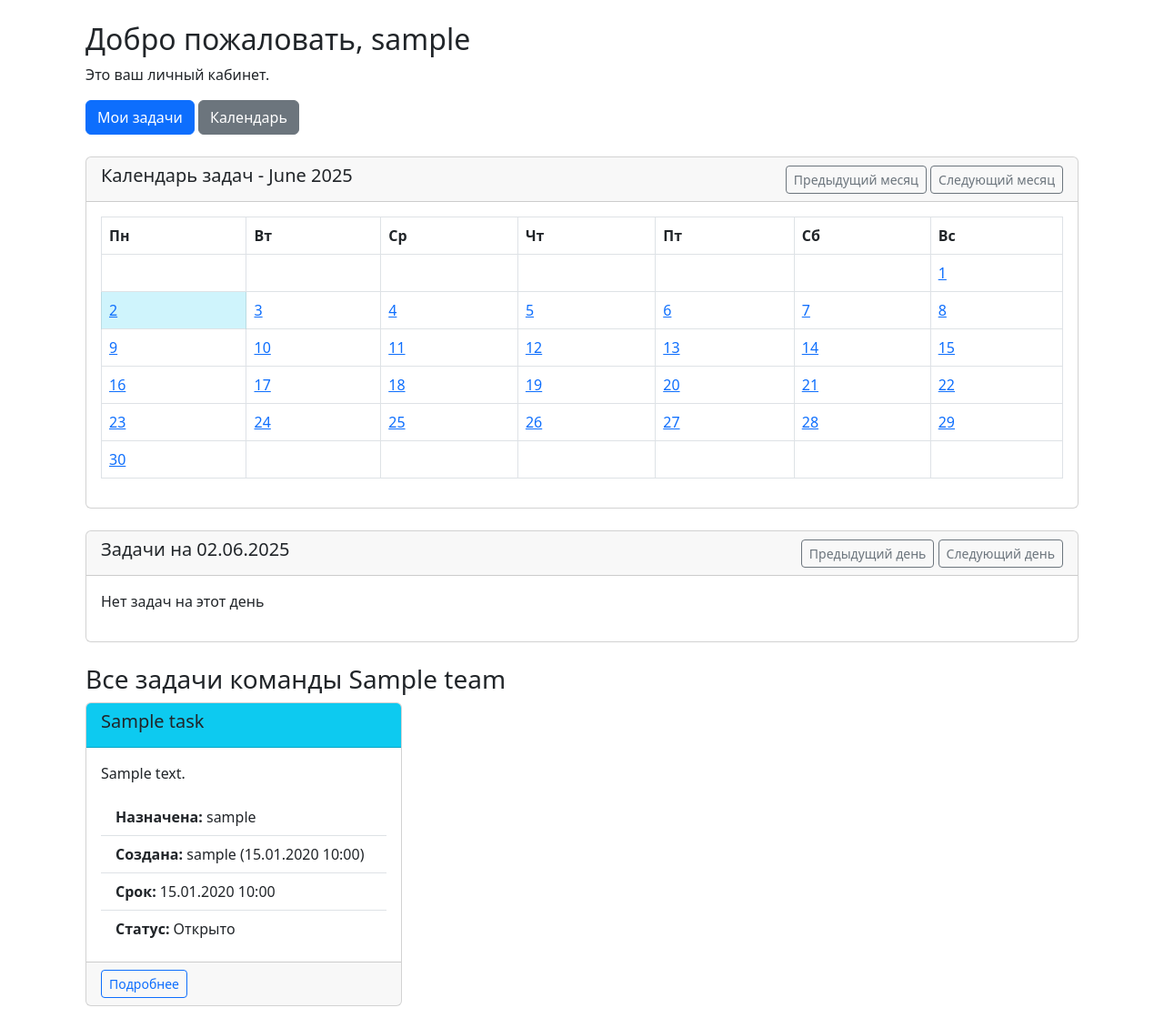
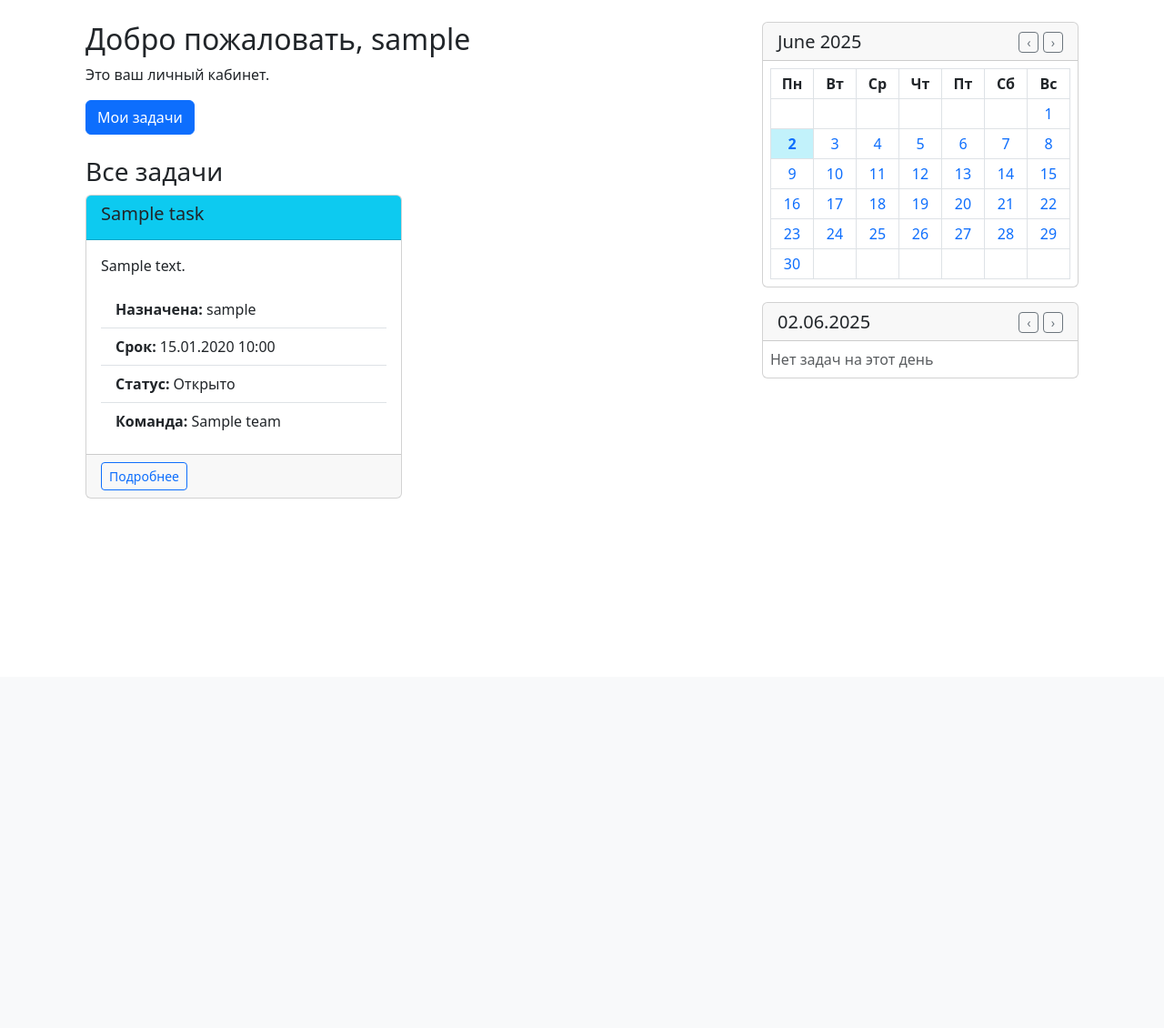
Before and after one commit to Amore52/mvp_business, a Django app: page /dashboard/ in a window 1280 px wide. Shown: the part 56-1186 px from the top of the page at 91% size. After the commit the page ends 604 px from the top, so only its background shows below. Run offline with Django 3.2, Linux system fonts and the light colour scheme; a user stored in the database is signed in; tables that the repository leaves empty hold one stand-in row (values such as "Sample post").

Commit message:
видоизменен календарь на более компактный

```diff
--- a/team_management/templates/dashboard.html
+++ b/team_management/templates/dashboard.html
@@ -2,105 +2,22 @@
 {% block title %}Главная{% endblock %}
 {% block content %}
 <div class="container">
+    <div class="row">
+        <!-- Основной контент слева -->
+        <div class="col-md-8">
             <h2>Добро пожаловать, {{ user.username }}</h2>
             <p>Это ваш личный кабинет.</p>
 
             <div class="mb-4">
                 <a href="{% url 'my_tasks' %}" class="btn btn-primary">Мои задачи</a>
-        <a href="#" class="btn btn-secondary">Календарь</a>
-    </div>
-
-    <!-- Календарь -->
-    <div class="card mb-4">
-        <div class="card-header">
-            <div class="d-flex justify-content-between align-items-center">
-                <h5>Календарь задач - {{ calendar.selected_date|date:"F Y" }}</h5>
-                <div>
-                    <a href="?year={{ calendar.prev_year }}&month={{ calendar.prev_month }}&day=1"
-                       class="btn btn-sm btn-outline-secondary">Предыдущий месяц</a>
-                    <a href="?year={{ calendar.next_year }}&month={{ calendar.next_month }}&day=1"
-                       class="btn btn-sm btn-outline-secondary">Следующий месяц</a>
-                </div>
-            </div>
-        </div>
-        <div class="card-body">
-            <table class="table table-bordered">
-                <thead>
-                    <tr>
-                        <th>Пн</th>
-                        <th>Вт</th>
-                        <th>Ср</th>
-                        <th>Чт</th>
-                        <th>Пт</th>
-                        <th>Сб</th>
-                        <th>Вс</th>
-                    </tr>
-                </thead>
-                <tbody>
-                    {% for week in calendar.weeks %}
-                    <tr>
-                        {% for day in week %}
-                        <td
-                            {% if day.is_today %}class="table-info"{% endif %}
-                            {% if day.is_selected %}class="table-primary"{% endif %}
-                        >
-                            {% if day.in_month %}
-                                <a href="?year={{ day.date.year }}&month={{ day.date.month }}&day={{ day.date.day }}">
-                                    {{ day.date.day }}
-                                </a>
-                                {% if day.tasks_count %}
-                                <div class="mt-1">
-                                    <span class="badge bg-info">Задач: {{ day.tasks_count }}</span>
-                                </div>
-                                {% endif %}
-                            {% endif %}
-                        </td>
-                        {% endfor %}
-                    </tr>
-                    {% endfor %}
-                </tbody>
-            </table>
-        </div>
-    </div>
-
-    <!-- Задачи на выбранный день -->
-    <div class="card mb-4">
-        <div class="card-header">
-            <div class="d-flex justify-content-between align-items-center">
-                <h5>Задачи на {{ calendar.selected_date|date:"d.m.Y" }}</h5>
-                <div>
-                    <a href="?year={{ calendar.prev_date.year }}&month={{ calendar.prev_date.month }}&day={{ calendar.prev_date.day }}"
-                       class="btn btn-sm btn-outline-secondary">Предыдущий день</a>
-                    <a href="?year={{ calendar.next_date.year }}&month={{ calendar.next_date.month }}&day={{ calendar.next_date.day }}"
-                       class="btn btn-sm btn-outline-secondary">Следующий день</a>
-                </div>
-            </div>
-        </div>
-        <div class="card-body">
-            {% if daily_tasks %}
-            <ul class="list-group">
-                {% for task in daily_tasks %}
-                <li class="list-group-item d-flex justify-content-between align-items-center">
-                    <div>
-                        <strong>{{ task.title }}</strong> ({{ task.get_status_display }})
-                        <div class="small">Срок: {{ task.deadline|time }}</div>
-                    </div>
-                    <span class="badge bg-primary rounded-pill">{{ task.assignee.username|default:"Не назначена" }}</span>
-                </li>
-                {% endfor %}
-            </ul>
-            {% else %}
-            <p>Нет задач на этот день</p>
-            {% endif %}
-        </div>
             </div>
 
             <!-- Все задачи команды -->
-    <h3>Все задачи команды {{ user.team.name }}</h3>
+            <h3>Все задачи</h3>
             <div class="row">
                 {% for task in tasks %}
-        <div class="col-md-4 mb-4">
-            <div class="card">
+                <div class="col-md-6 mb-4">
+                    <div class="card h-100">
                         <div class="card-header {% if task.status == 'done' %}bg-success{% elif task.status == 'in_progress' %}bg-warning{% else %}bg-info{% endif %}">
                             <h5 class="card-title">{{ task.title }}</h5>
                         </div>
@@ -116,13 +33,13 @@
                                     {% endif %}
                                 </li>
                                 <li class="list-group-item">
-                            <strong>Создана:</strong> {{ task.created_by.username }} ({{ task.created_at|date:"d.m.Y H:i" }})
-                        </li>
-                        <li class="list-group-item">
                                     <strong>Срок:</strong> {{ task.deadline|date:"d.m.Y H:i" }}
                                 </li>
                                 <li class="list-group-item">
                                     <strong>Статус:</strong> {{ task.get_status_display }}
+                                </li>
+                                <li class="list-group-item">
+                                    <strong>Команда:</strong> {{ task.team }}
                                 </li>
                             </ul>
                         </div>
@@ -134,4 +51,102 @@
                 {% endfor %}
             </div>
         </div>
+
+        <!-- Боковая панель справа -->
+        <div class="col-md-4">
+            <!-- Компактный календарь -->
+            <div class="card mb-3">
+                <div class="card-header">
+                    <div class="d-flex justify-content-between align-items-center">
+                        <h5 class="mb-0">{{ calendar.selected_date|date:"F Y" }}</h5>
+                        <div>
+                            <a href="?year={{ calendar.prev_year }}&month={{ calendar.prev_month }}&day=1"
+                               class="btn btn-sm btn-outline-secondary py-0">‹</a>
+                            <a href="?year={{ calendar.next_year }}&month={{ calendar.next_month }}&day=1"
+                               class="btn btn-sm btn-outline-secondary py-0">›</a>
+                        </div>
+                    </div>
+                </div>
+                <div class="card-body p-2">
+                    <table class="table table-bordered table-sm mb-0">
+                        <thead>
+                            <tr class="text-center">
+                                <th style="width: 14%;">Пн</th>
+                                <th style="width: 14%;">Вт</th>
+                                <th style="width: 14%;">Ср</th>
+                                <th style="width: 14%;">Чт</th>
+                                <th style="width: 14%;">Пт</th>
+                                <th style="width: 14%;">Сб</th>
+                                <th style="width: 14%;">Вс</th>
+                            </tr>
+                        </thead>
+                        <tbody>
+                            {% for week in calendar.weeks %}
+                            <tr class="text-center">
+                                {% for day in week %}
+                                <td
+                                    class="p-1 {% if day.is_today %}bg-info bg-opacity-25{% endif %} {% if day.is_selected %}bg-primary bg-opacity-25{% endif %}"
+                                    style="height: 30px;"
+                                >
+                                    {% if day.in_month %}
+                                        <a href="?year={{ day.date.year }}&month={{ day.date.month }}&day={{ day.date.day }}"
+                                           class="text-decoration-none {% if day.is_today %}fw-bold{% endif %} {% if day.is_selected %}text-primary{% endif %}">
+                                            {{ day.date.day }}
+                                        </a>
+                                        {% if day.tasks_count %}
+                                        <div class="mt-0">
+                                            <span class="badge bg-info rounded-pill" style="font-size: 0.6rem; padding: 0.15rem 0.3rem;">
+                                                {{ day.tasks_count }}
+                                            </span>
+                                        </div>
+                                        {% endif %}
+                                    {% endif %}
+                                </td>
+                                {% endfor %}
+                            </tr>
+                            {% endfor %}
+                        </tbody>
+                    </table>
+                </div>
+            </div>
+
+            <!-- Дневной просмотр -->
+            <div class="card">
+                <div class="card-header">
+                    <div class="d-flex justify-content-between align-items-center">
+                        <h5 class="mb-0">{{ calendar.selected_date|date:"d.m.Y" }}</h5>
+                        <div>
+                            <a href="?year={{ calendar.prev_date.year }}&month={{ calendar.prev_date.month }}&day={{ calendar.prev_date.day }}"
+                               class="btn btn-sm btn-outline-secondary py-0">‹</a>
+                            <a href="?year={{ calendar.next_date.year }}&month={{ calendar.next_date.month }}&day={{ calendar.next_date.day }}"
+                               class="btn btn-sm btn-outline-secondary py-0">›</a>
+                        </div>
+                    </div>
+                </div>
+                <div class="card-body p-2">
+                    {% if daily_tasks %}
+                    <ul class="list-group list-group-flush">
+                        {% for task in daily_tasks %}
+                        <li class="list-group-item p-2">
+                            <div class="d-flex justify-content-between">
+                                <strong class="text-truncate" style="max-width: 70%;">{{ task.title }}</strong>
+                                <span class="badge {% if task.status == 'done' %}bg-success{% elif task.status == 'in_progress' %}bg-warning{% else %}bg-info{% endif %}"
+                                      style="font-size: 0.7rem;">
+                                    {{ task.get_status_display|slice:":1" }}
+                                </span>
+                            </div>
+                            <div class="small text-muted">
+                                {{ task.deadline|time }} • {{ task.assignee.username|default:"Не назначена" }}
+                            </div>
+                        </li>
+                        {% endfor %}
+                    </ul>
+                    {% else %}
+                    <p class="text-muted mb-0">Нет задач на этот день</p>
+                    {% endif %}
+                </div>
+            </div>
+        </div>
+    </div>
+</div>
 {% endblock %}
```
Lines whose indentation alone changed are shown as unchanged.
